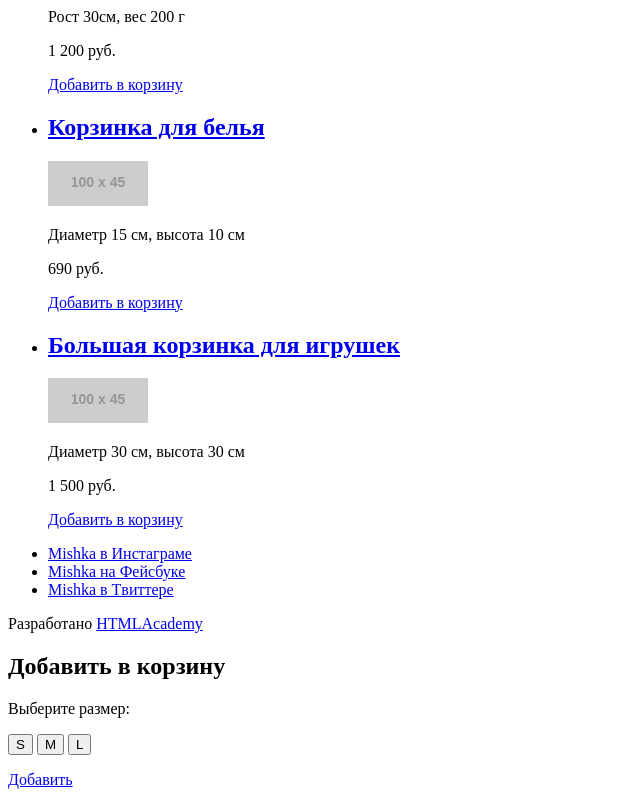
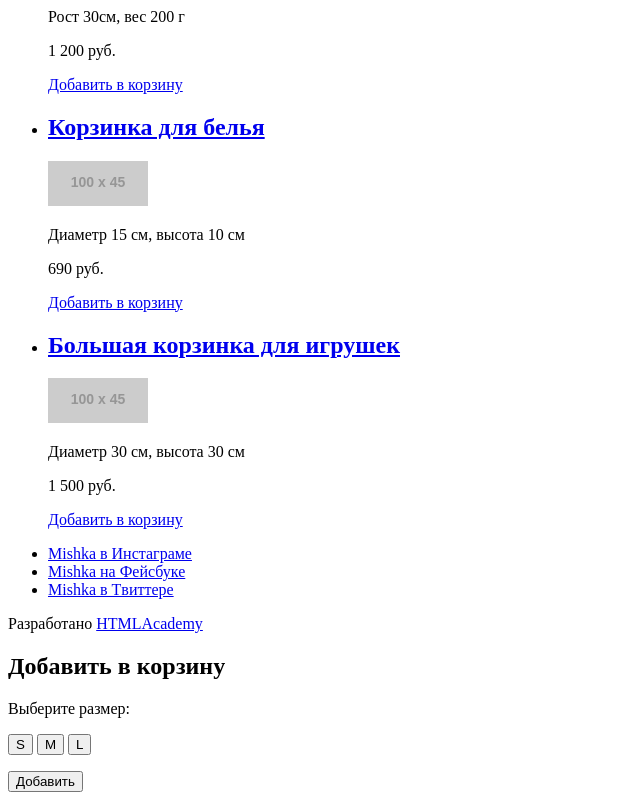
Before and after one commit to TalaViazenkina/279501-mishka-16, a website: page source/catalog.html in a window 1280 px wide. Shown: the part 350-1150 px from the top of the page, without its empty margins (0-640 px from the left). Drawn offline with Linux system fonts and the light colour scheme; placeholder pictures from the web are drawn by us.

Commit message:
В попапе ссылка «Добавить» заменена на кнопку

```diff
--- a/source/catalog.html
+++ b/source/catalog.html
@@ -111,7 +111,7 @@
       <button class="button modal-adding__size" type="button">M</button>
       <button class="button modal-adding__size" type="button">L</button>
     </p>
-    <a class="button modal-adding__button" href="#">Добавить</a>
+    <button class="button modal-adding__button" type="button">Добавить</button>
   </section>
 
 </body>
```
Also changed, not shown: source/index.html (+1 -1 lines).
